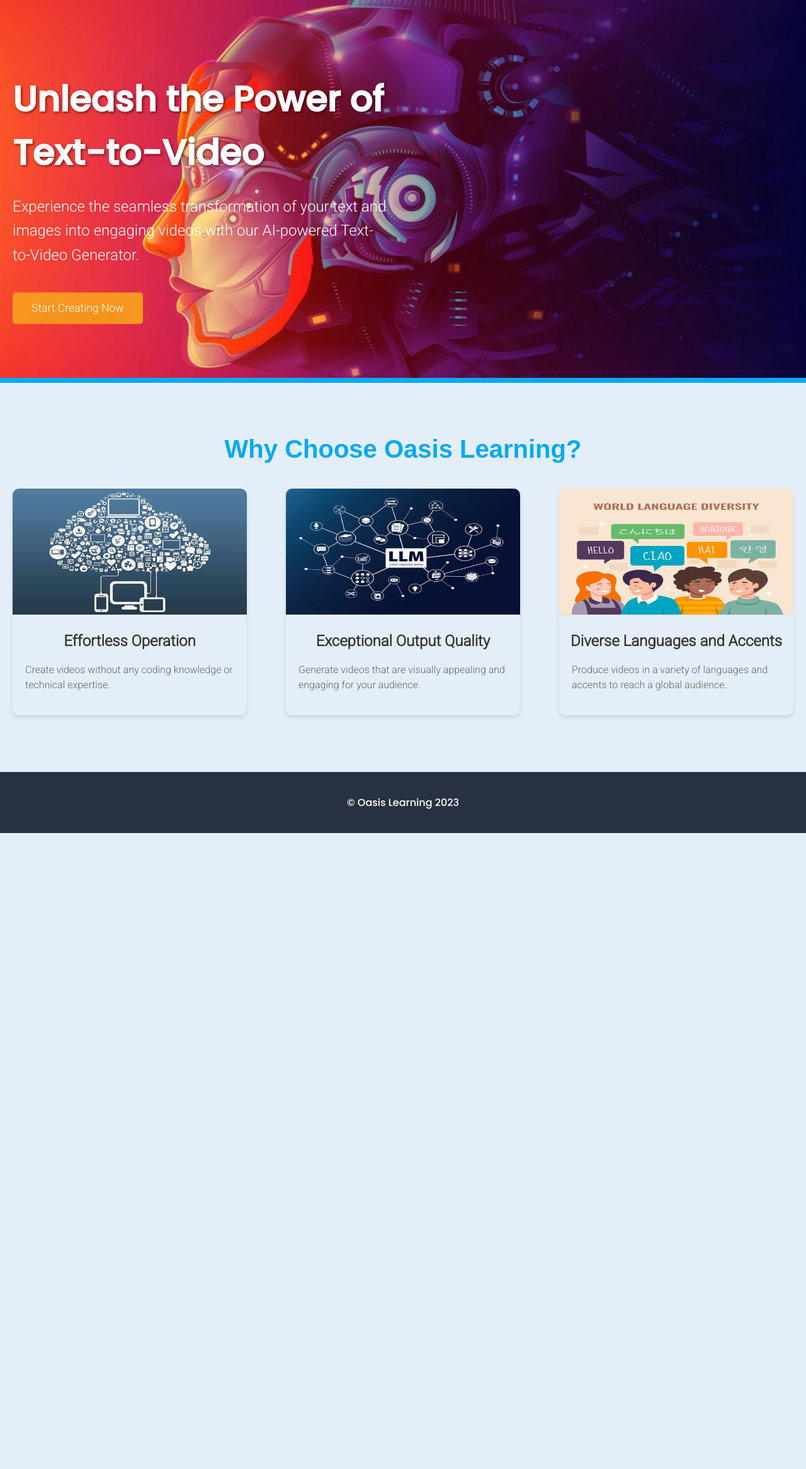
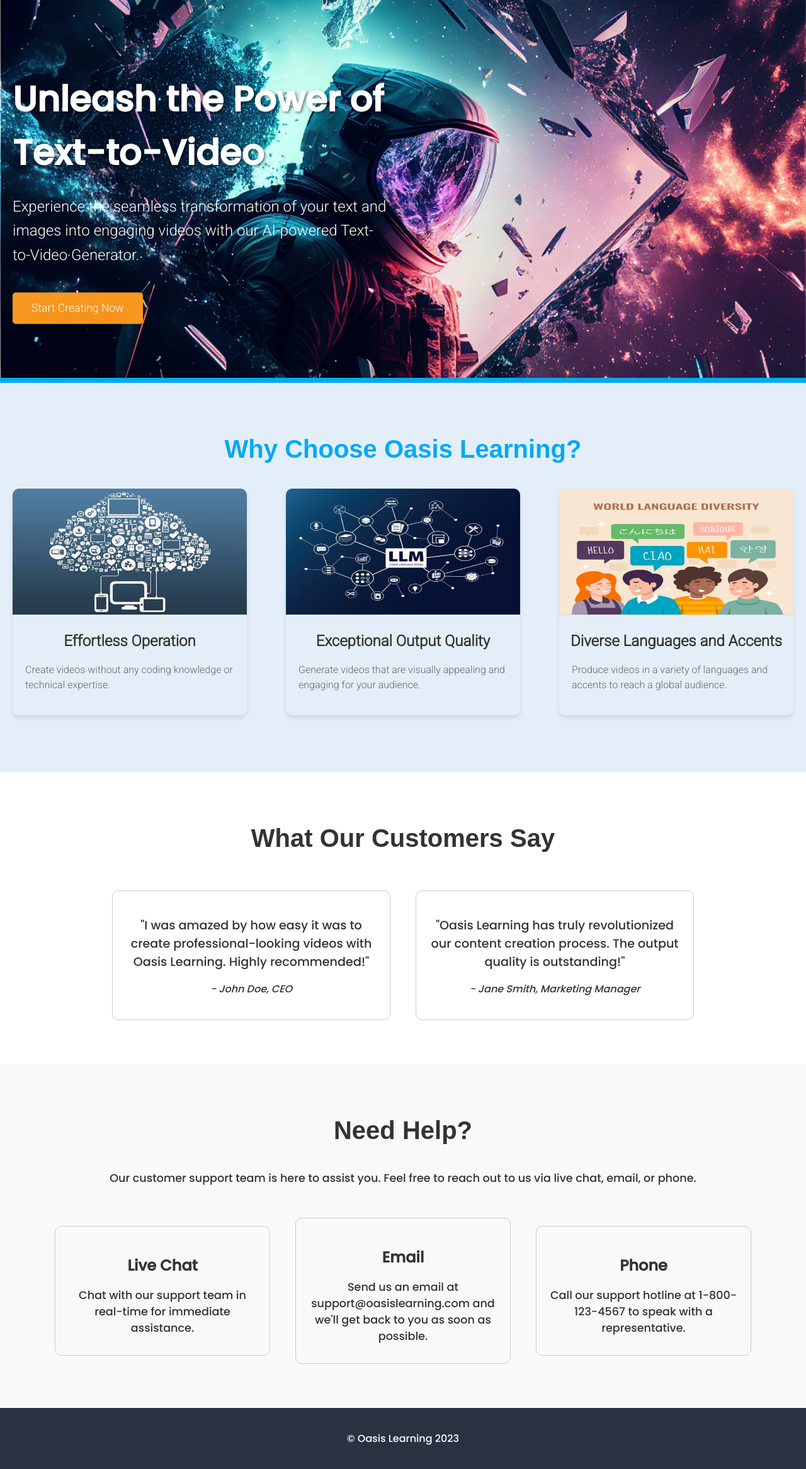
Before and after one commit to HamzaSajjad141/FYP_OASIS_LEARNING, a Django app: page /Home in a window 1280 px wide. Shown: the part 65-2398 px from the top of the page at 63% size. Before the commit the page ends 1388 px from the top, so only its background shows below. Run offline with Django 4.2, Linux system fonts and the light colour scheme; a user stored in the database is signed in.

Commit message:
add homepage image and testimonial and customer support part

```diff
--- a/oasisProject/oasisApp/templates/home.html
+++ b/oasisProject/oasisApp/templates/home.html
@@ -91,7 +91,7 @@
         .hero-title {
             font-size: 3.5em;
             margin: 0;
-            font-family: 'Poppins',sans-serif;
+            font-family: 'Poppins', sans-serif;
             color: white;
 
             margin-top: 30px;
@@ -193,6 +193,88 @@
         .footer-copyright {
             font-size: 1em;
         }
+
+        /* New styles for Testimonials Section */
+        .testimonials {
+            padding: 50px 20px;
+            background-color: #fff;
+            text-align: center;
+        }
+
+        .testimonials-title {
+            font-size: 2.5em;
+            margin-bottom: 40px;
+            color: #333;
+            font-family: sans-serif;
+        }
+
+        .testimonials-container {
+            display: flex;
+            justify-content: center;
+            align-items: center;
+            flex-wrap: wrap;
+        }
+
+        .testimonial {
+            max-width: 400px;
+            margin: 20px;
+            padding: 20px;
+            border: 1px solid #ccc;
+            border-radius: 10px;
+        }
+
+        .testimonial-text {
+            font-size: 1.2em;
+            margin-bottom: 10px;
+        }
+
+        .testimonial-author {
+            font-style: italic;
+        }
+
+        /* New styles for Customer Support Section */
+        .customer-support {
+            padding: 50px 20px;
+            background-color: #f9f9f9;
+            text-align: center;
+        }
+
+        .customer-support-title {
+            font-size: 2.5em;
+            margin-bottom: 40px;
+            color: #333;
+            font-family: sans-serif;
+        }
+
+        .customer-support-description {
+            font-size: 1.1em;
+            margin-bottom:             30px;
+        }
+
+        .customer-support-options {
+            display: flex;
+            justify-content: center;
+            align-items: center;
+            flex-wrap: wrap;
+        }
+
+        .customer-support-option {
+            width: 300px;
+            margin: 20px;
+            padding: 20px;
+            border: 1px solid #ccc;
+            border-radius: 10px;
+        }
+
+        .option-title {
+            font-size: 1.5em;
+            margin-bottom: 10px;
+        }
+
+        .option-details {
+            font-size: 1.1em;
+            margin-bottom: 10px;
+        }
     </style>
 </head>
 
@@ -213,7 +295,7 @@
     </nav>
 
     <div class="hero">
-        <img src="{% static 'images/Home.jpg' %}" alt="Hero Background Image">
+        <img src="{% static 'images/hero.jpg' %}" alt="Hero Background Image">
         <div class="hero-content">
             <h1 class="hero-title">Unleash the Power of Text-to-Video</h1>
             <p class="hero-description">Experience the seamless transformation of your text and images into engaging videos with our AI-powered Text-to-Video Generator.</p>
@@ -242,6 +324,41 @@
         </div>
     </section>
 
+    <section class="testimonials">
+        <h2 class="testimonials-title">What Our Customers Say</h2>
+        <div class="testimonials-container">
+            <div class="testimonial">
+                <p class="testimonial-text">"I was amazed by how easy it was to create professional-looking videos with Oasis Learning. Highly recommended!"</p>
+                <p class="testimonial-author">- John Doe, CEO</p>
+            </div>
+            <div class="testimonial">
+                <p class="testimonial-text">"Oasis Learning has truly revolutionized our content creation process. The output quality is outstanding!"</p>
+                <p class="testimonial-author">- Jane Smith, Marketing Manager</p>
+            </div>
+            <!-- Add more testimonials as needed -->
+        </div>
+    </section>
+
+    <section class="customer-support">
+        <h2 class="customer-support-title">Need Help?</h2>
+        <p class="customer-support-description">Our customer support team is here to assist you. Feel free to reach out to us via live chat, email, or phone.</p>
+        <div class="customer-support-options">
+            <div class="customer-support-option">
+                <h3 class="option-title">Live Chat</h3>
+                <p class="option-details">Chat with our support team in real-time for immediate assistance.</p>
+                <!-- Add live chat widget or link here -->
+            </div>
+            <div class="customer-support-option">
+                <h3 class="option-title">Email</h3>
+                <p class="option-details">Send us an email at support@oasislearning.com and we'll get back to you as soon as possible.</p>
+            </div>
+            <div class="customer-support-option">
+                <h3 class="option-title">Phone</h3>
+                <p class="option-details">Call our support hotline at 1-800-123-4567 to speak with a representative.</p>
+            </div>
+        </div>
+    </section>
+
     <footer class="footer">
         <p class="footer-copyright">&copy; Oasis Learning 2023</p>
     </footer>
```
Also changed, not shown: oasisProject/db.sqlite3.
